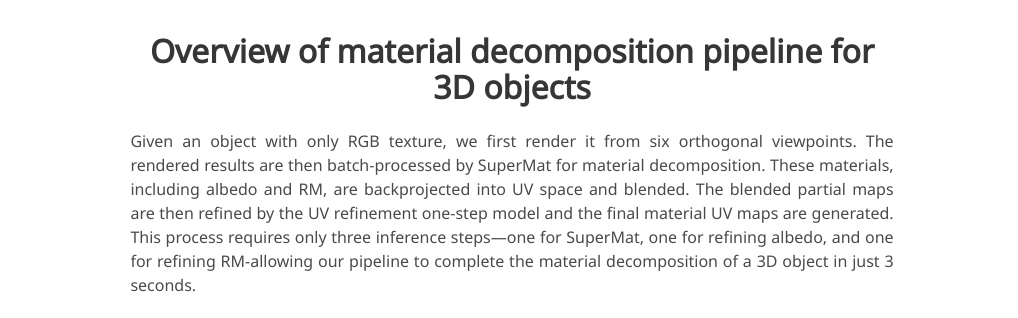
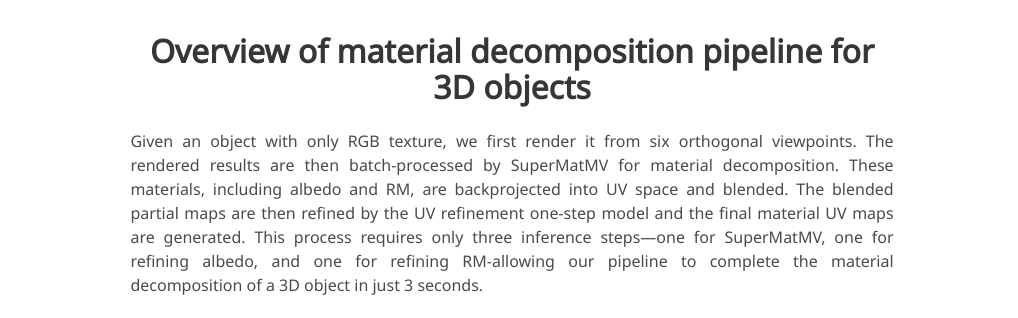
Before and after one commit to hyj542682306/SuperMat, a plain HTML site: page index.html in a window 1280 px wide. Shown: the part 1860-2178 px from the top of the page, without its empty margins (128-1146 px from the left). Drawn offline with nearby package versions, Linux system fonts and the light colour scheme; some icons are missing; a web font is replaced by a local one.

Commit message:
update project page

```diff
--- a/index.html
+++ b/index.html
@@ -175,10 +175,10 @@
         <div class="content has-text-justified">
           <p>
             Given an object with only RGB texture, we first render it from six orthogonal viewpoints.
-            The rendered results are then batch-processed by SuperMat for material decomposition.
+            The rendered results are then batch-processed by SuperMatMV for material decomposition.
             These materials, including albedo and RM, are backprojected into UV space and blended.
             The blended partial maps are then refined by the UV refinement one-step model and the final material UV maps are generated.
-            This process requires only three inference steps—one for SuperMat, one for refining albedo, and one for refining RM-allowing our pipeline to complete the material decomposition of a 3D object in just 3 seconds.
+            This process requires only three inference steps—one for SuperMatMV, one for refining albedo, and one for refining RM-allowing our pipeline to complete the material decomposition of a 3D object in just 3 seconds.
         </div>
       </div>
     </div>
```
